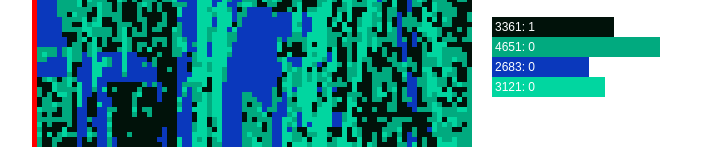
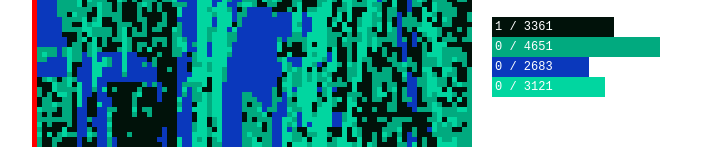
Before and after one commit to freder/rug-helper, a plain HTML site: page index.html in a window 1280 px wide. Shown: the part 216-363 px from the top of the page, without its empty margins (278-1001 px from the left). Drawn offline with Linux system fonts and the light colour scheme.

Commit message:
tweaked stats

```diff
--- a/index.html
+++ b/index.html
@@ -52,6 +52,7 @@
 				color: white;
 				font-size: 12px;
 				padding: 3px;
+				font-family: monospace;
 			}
 		</style>
 	</head>
--- a/index.js
+++ b/index.js
@@ -20,7 +20,7 @@ const makeCssColor = (r, g, b) => {
 };
 
 const updateElem = (elem, total, used = 0) => {
-	elem.innerText = `${total}: ${used}`;
+	elem.innerText = `${used} / ${total}`;
 };
 
 function getCssColorAt(xx, yy, width, pixels) {
```
